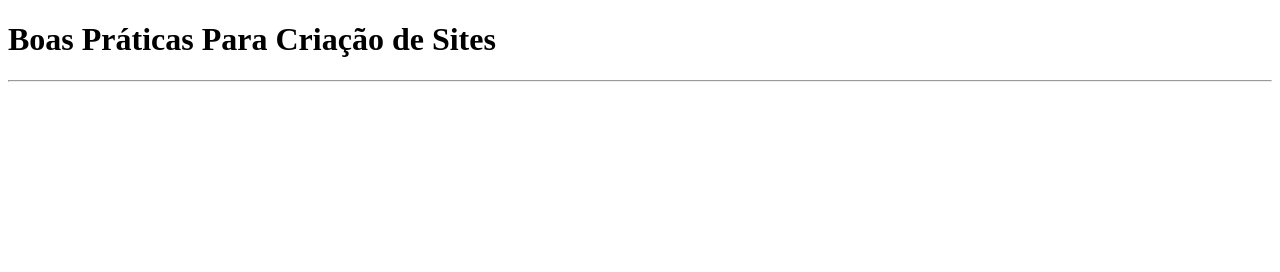
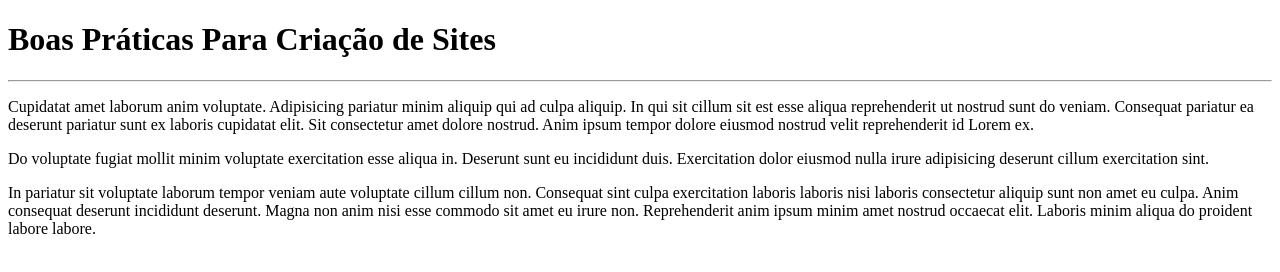
Before and after one commit to S0stenes/Reprograme-se-IFES, a plain HTML site: page Aula 01/index.html in a window 1280 px wide. Drawn offline with Linux system fonts and the light colour scheme.

Commit message:
Aula 04 - Adicionando paragrafo

```diff
--- a/Aula 01/index.html
+++ b/Aula 01/index.html
@@ -9,5 +9,17 @@
     <body>
         <h1>Boas Práticas Para Criação de Sites </h1>
         <hr>
+        <p>Cupidatat amet laborum anim voluptate. Adipisicing pariatur minim aliquip qui ad culpa aliquip.
+        In qui sit cillum sit est esse aliqua reprehenderit ut nostrud sunt do veniam.
+        Consequat pariatur ea deserunt pariatur sunt ex laboris cupidatat elit. Sit consectetur amet dolore nostrud.
+        Anim ipsum tempor dolore eiusmod nostrud velit reprehenderit id Lorem ex.</p>
+
+        <p>Do voluptate fugiat mollit minim voluptate exercitation esse aliqua in. Deserunt sunt eu incididunt duis.
+        Exercitation dolor eiusmod nulla irure adipisicing deserunt cillum exercitation sint.</p>
+
+        <p>In pariatur sit voluptate laborum tempor veniam aute voluptate cillum cillum non.
+        Consequat sint culpa exercitation laboris laboris nisi laboris consectetur aliquip sunt non amet eu culpa.
+        Anim consequat deserunt incididunt deserunt. Magna non anim nisi esse commodo sit amet eu irure non.
+        Reprehenderit anim ipsum minim amet nostrud occaecat elit. Laboris minim aliqua do proident labore labore.</p>
     </body>
 </html>
```
